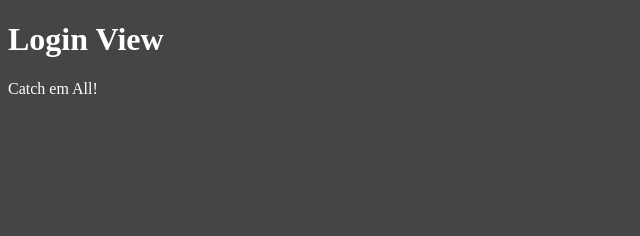
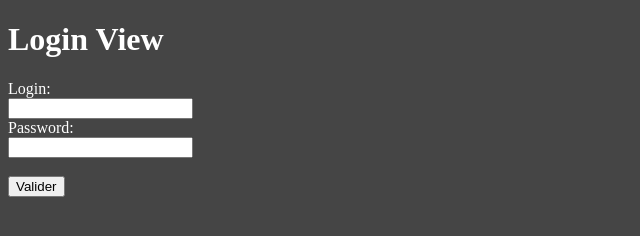
Before and after one commit to JeromeDuban/home-api-front, a website: page index.html at #!/login in a window 1280 px wide. Shown: the whole page, without its empty margins (0-640 px from the left). Drawn offline with nearby package versions, Linux system fonts and the light colour scheme; some packages are replaced by stand-ins of ours.

Commit message:
login form added

```diff
--- a/app/components/login/loginController.js
+++ b/app/components/login/loginController.js
@@ -1,3 +1,6 @@
 app.controller('loginController', ['$scope', function($scope) {
-  $scope.text = "Catch em All!";
+  $scope.validate = function() {
+        console.log($scope.login);
+        console.log($scope.password);
+    };
 }]);
--- a/app/components/login/loginView.html
+++ b/app/components/login/loginView.html
@@ -1,6 +1,13 @@
 <div>
 	<div id="container">
 		<h1>Login View</h1>
-		{{text}}
+	    <form novalidate>
+		    Login:<br>
+		    <input type="text" ng-model="login"><br>
+		    Password:<br>
+		    <input type="text" ng-model="password">
+		    <br><br>
+		    <button ng-click="validate()">Valider</button>
+	    </form>
 	</div>
 </div>
```
